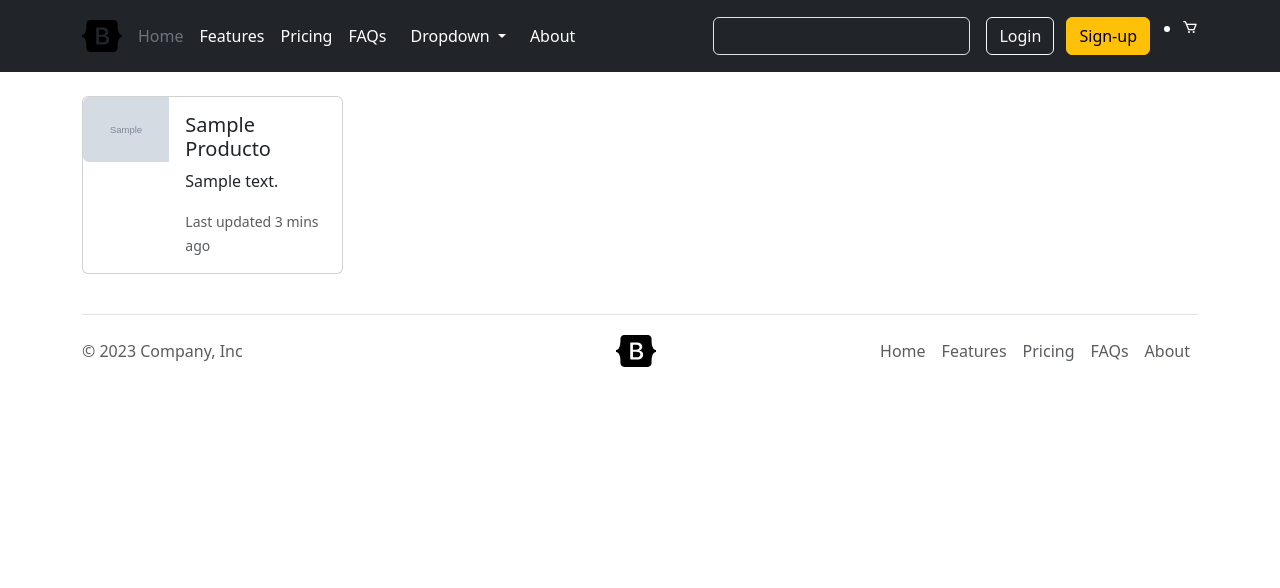
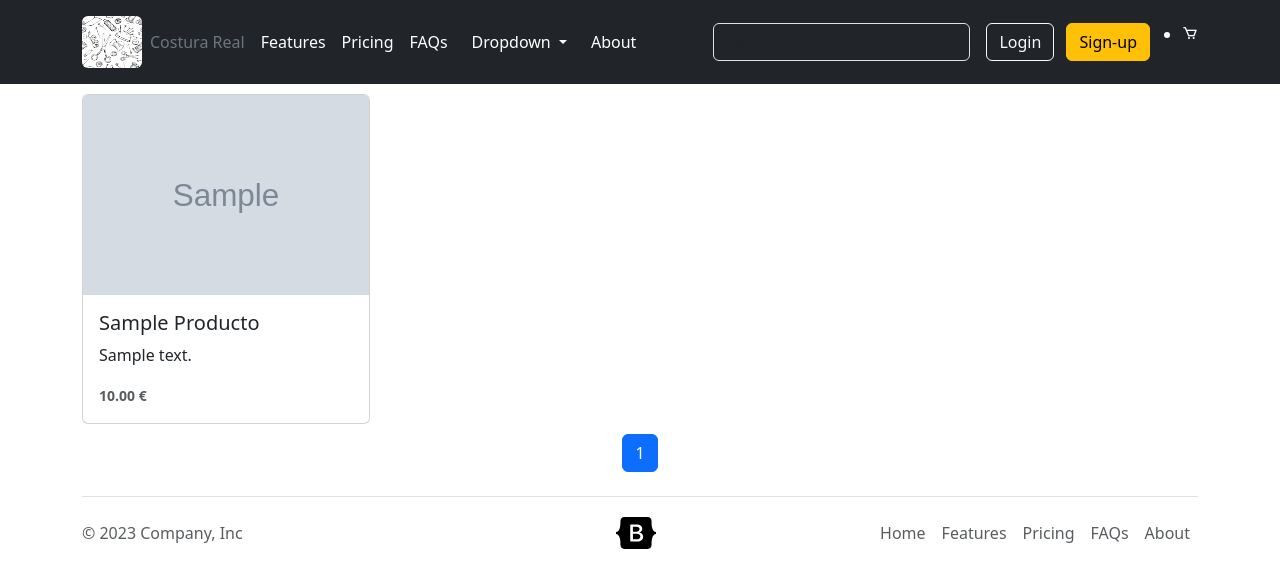
Before and after one commit to jose-larss/ecommerceCR, a Django app: page / in a window 1280 px wide. Shown: the top 588 px of the page. Run offline with Django 4.2, Linux system fonts and the light colour scheme; tables that the repository leaves empty hold one stand-in row (values such as "Sample post"); grey boxes marked "Sample" are stand-in pictures; some libraries are stand-ins or nearby versions.

Commit message:
implemento paginador

```diff
--- a/INFO.txt
+++ b/INFO.txt
@@ -14,4 +14,4 @@ Javascript/Jquery(estatico)
 - Españolizar proyecto Coding POint
 - Uso de APP_NAME
 
-- Voy por capitulo 15
+- Voy por capitulo 15/16
--- a/producto/models.py
+++ b/producto/models.py
@@ -1,4 +1,9 @@
 from django.db import models
+
+
+class ProductoManager(models.Manager):
+    def productosActivos(self):
+        return super(ProductoManager, self).filter(active=True)
 
 class Producto(models.Model):
     titulo = models.CharField(max_length=120)
@@ -11,6 +16,8 @@ class Producto(models.Model):
     timestamp = models.DateTimeField(auto_now_add=True)
     updated = models.DateTimeField(auto_now=True)
     active = models.BooleanField(default=True)
+
+    objects = ProductoManager()
 
     def __str__(self):
         return self.titulo
--- a/producto/views.py
+++ b/producto/views.py
@@ -1,11 +1,21 @@
 from django.shortcuts import render
+from django.core.paginator import Paginator
 
 from producto.models import Producto
 
 
 def all_products(request):
-    productos = Producto.objects.all()
+    productos = Producto.objects.productosActivos().order_by('titulo')
+
+    paginator = Paginator(productos,6)
+    pagina = request.GET.get('page',1)
+    productos_paginados = paginator.get_page(pagina)
+    pagina_actual = int(pagina)
+    paginas = range(1,productos_paginados.paginator.num_pages + 1)
+
     context = {
-        "productos": productos,
+        "productos": productos_paginados,
+        'paginas': paginas,
+        'pagina_actual':pagina_actual
     }
     return render(request, "productos/all_productos.html", context)
--- a/templates/componentes/navbar.html
+++ b/templates/componentes/navbar.html
@@ -1,3 +1,4 @@
+{% load static %}
 <svg xmlns="http://www.w3.org/2000/svg" class="d-none">
   <symbol id="bootstrap" viewBox="0 0 118 94">
     <title>Bootstrap</title>
@@ -35,13 +36,14 @@
   <div class="container">
     <div class="d-flex flex-wrap align-items-center justify-content-center justify-content-lg-start">
       <a href="/" class="d-flex align-items-center mb-2 mb-lg-0 text-white text-decoration-none">
-        <svg class="bi me-2" width="40" height="32" role="img" aria-label="Bootstrap">
-          <use xlink:href="#bootstrap" />
-        </svg>
+
+        <div class="">
+          <img src="{% static 'img/cr_avatar.png' %}" width='60px' height='52px' class="rounded">
+        </div>
       </a>
 
       <ul class="nav col-12 col-lg-auto me-lg-auto mb-2 justify-content-center mb-md-0">
-        <li><a href="#" class="nav-link px-2 text-secondary">Home</a></li>
+        <li><a href="#" class="nav-link px-2 text-secondary">Costura Real</a></li>
         <li><a href="#" class="nav-link px-2 text-white">Features</a></li>
         <li><a href="#" class="nav-link px-2 text-white">Pricing</a></li>
         <li><a href="#" class="nav-link px-2 text-white">FAQs</a></li>
--- /dev/null
+++ b/templates/componentes/paginador.html
@@ -0,0 +1,29 @@
+<nav aria-label="..." style="margin-top: 10px;">
+    <ul class="pagination justify-content-center">
+
+        {% if productos.has_previous %}
+            <li class="page-item">
+                <a class="page-link" href="?page=1">Primera</a>
+            </li>
+
+            <li class="page-item">
+                <a class="page-link" href="?page={{productos.previous_page_number}}">Previous</a>
+            </li>
+        {% endif %}
+
+        {% for pagina in paginas %}
+            <li class="page-item{% if pagina_actual == pagina %} active {% endif %}" aria-current="page">
+                <a class="page-link" href="?page={{pagina}}">{{pagina}}</a>
+            </li>
+        {% endfor %}
+
+        {% if productos.has_next %}
+            <li class="page-item">
+                <a class="page-link" href="?page={{productos.next_page_number}}">Next</a>
+            </li>
+            <li class="page-item">
+                <a class="page-link" href="?page={{productos.paginator.num_pages}}">Última</a>
+            </li>
+        {% endif %}
+    </ul>
+</nav>
--- a/templates/productos/all_productos.html
+++ b/templates/productos/all_productos.html
@@ -4,45 +4,34 @@
 
 
 {% block content %}
-    <br>
     <div class="row">
         {% for producto in productos %}
-            {% if producto.active %}
-                <div class="col-3">
-                    <div class="card mb-3" style="max-width: 540px;">
-                        <div class="row g-0">
+            <div class="col-3" style="margin-top: 10px;">
+                <div class="card" style="width: 18rem;">
+
                     {% if producto.productoimagen_set.fotoActivaPresentada %}
                         {% for foto in producto.productoimagen_set.fotoActivaPresentada %}
-                                    <div class="col-md-4">
-                                        <img src="{{foto.imagen.url}}" class="img-fluid rounded-start" alt="{{producto.titulo}}">
-                                    </div>
+                            <img src="{{foto.imagen.url}}" class="card-img-top" alt="{{producto.titulo}}" height="200px">
                         {% endfor  %}
                     {% else %}
-                                <div class="col-md-4">
-                                    <img src="{% static 'img/placeholder.png' %}" class="img-fluid rounded-start" alt="">
-                                </div>
+                        <img src="{% static 'img/placeholder.png' %}" class="card-img-top" alt="" height="200px">
                     {% endif %}
-                            <div class="col-md-8">
                     <div class="card-body">
+
                         <h5 class="card-title">{{producto.titulo|title}}</h5>
-                                <p class="card-text">{{producto.descripcion|truncatewords:15}}</p>
-                                <p class="card-text"><small class="text-body-secondary">Last updated 3 mins ago</small></p>
+                        <p class="card-text">{{producto.descripcion|truncatewords:5}}</p>
+                        <p class="card-text"><small class="text-body-secondary"><b>{{producto.precio}} €</b></small></p>
+
                     </div>
                 </div>
             </div>
-                    </div>
-                </div>
-            {% endif %}
+
         {% endfor %}
     </div>
 
-
-
-
-
+    {% include 'componentes/paginador.html' %}
 
 {% endblock content %}
-
 
 
 {% block javascript/jquery %}
```
Also changed, not shown: producto/migrations/0003_alter_productoimagen_options.py (added), static/img/cr_avatar.png (added). Lines whose indentation alone changed are shown as unchanged.
